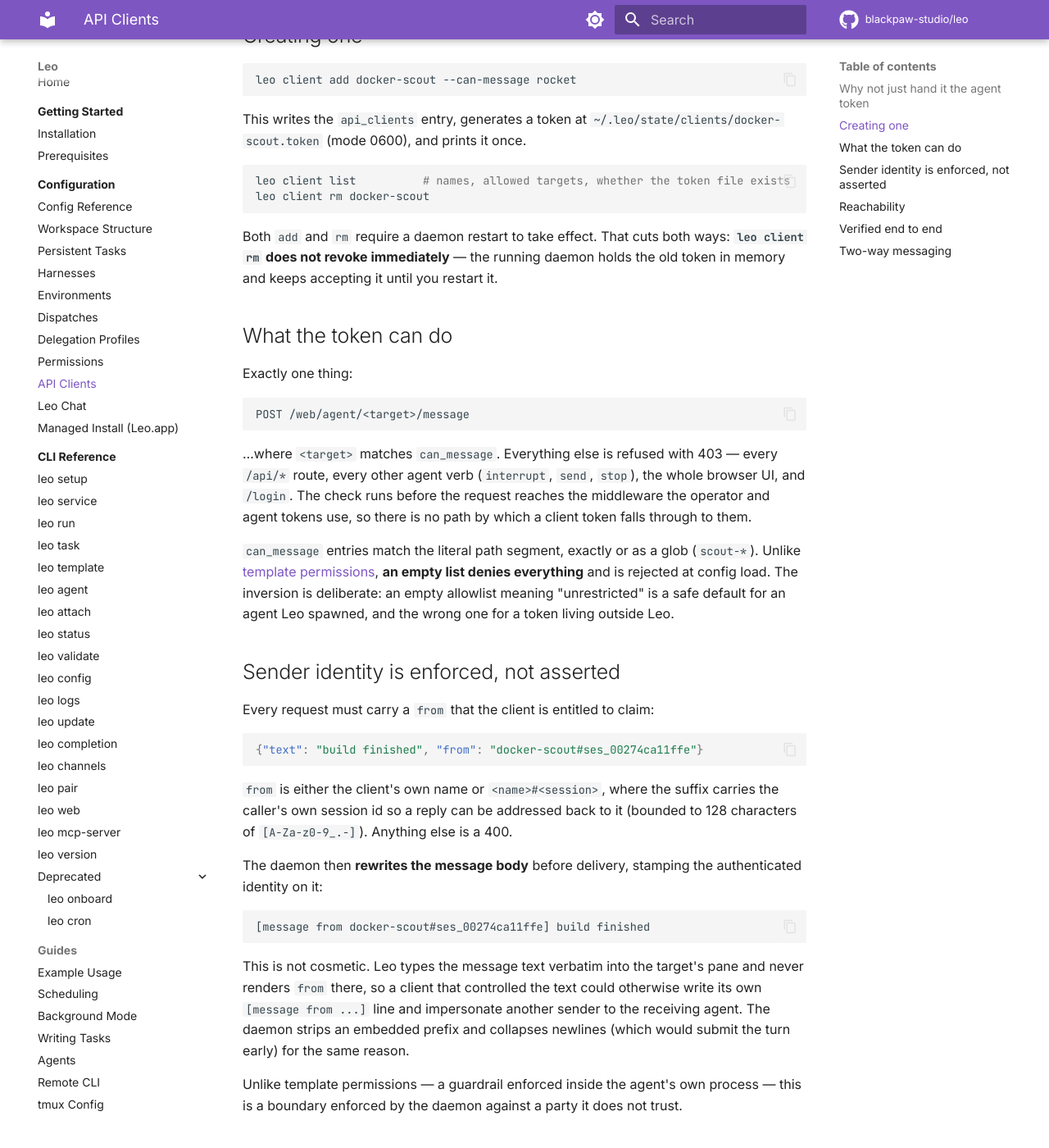
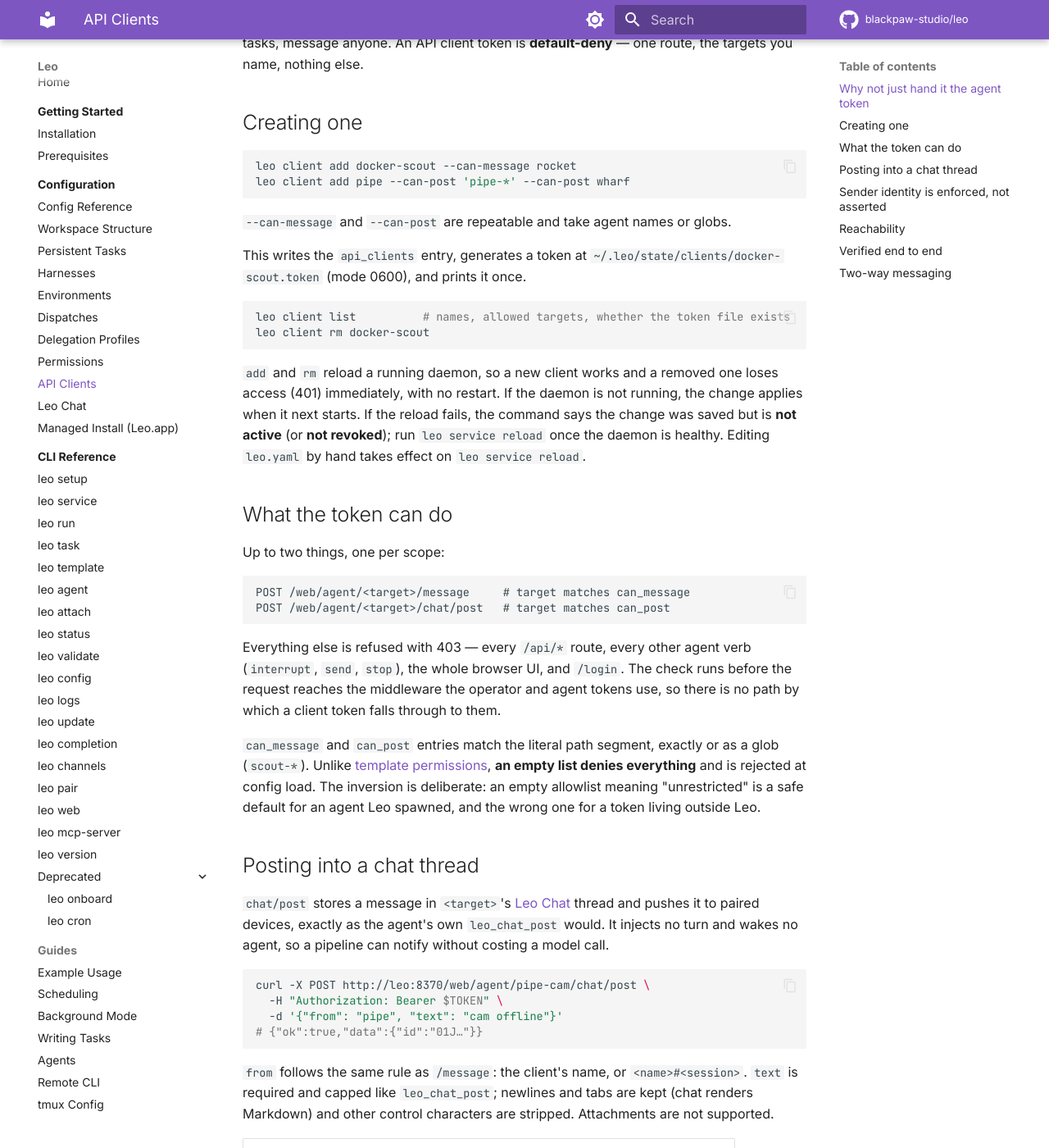
Before and after one commit to blackpaw-studio/leo, an MkDocs documentation site: the page built from docs/configuration/api-clients.md, in a window 1280 px wide and 1400 px high, scrolled down 743 px. Shown: the whole window at 82% size. Built offline with MkDocs 1.6.1 and Material for MkDocs 9.7.7, drawn with Linux system fonts in a browser that asks for light colours; comment, search, counter and statistics services are not loaded; some of the changed text lies outside the part shown.

Commit message:
docs: client chat post and can_post
Claude-Session: https://claude.ai/code/session_013aQYgCioWRbK3TmPWnWv9R

````diff
--- a/docs/configuration/api-clients.md
+++ b/docs/configuration/api-clients.md
@@ -1,14 +1,20 @@
 # API Clients
 
 An **API client** is an agent Leo does not supervise — typically running in a
-container, on another machine, or inside CI — that needs to message one Leo
-agent. It authenticates with a bearer token of its own, scoped to exactly that.
+container, on another machine, or inside CI — that needs to message a Leo agent
+or post into its chat thread. It authenticates with a bearer token of its own,
+scoped to exactly that.
 
 ```yaml
 api_clients:
   docker-scout:
-    can_message: [rocket]
+    can_message: [rocket]      # start a turn in rocket
+  pipe:
+    can_post: ["pipe-*"]       # drop text into a chat thread, no turn
 ```
+
+The two scopes are independent: `can_post` never grants `message`, and
+`can_message` never grants `chat/post`. A client needs at least one.
 
 This is not the same thing as the `client:` section, which configures *this*
 machine's CLI as an SSH client of a remote leo daemon. Different direction,
@@ -30,7 +36,10 @@ spawn, stop, run tasks, message anyone. An API client token is **default-deny**
 
 ```bash
 leo client add docker-scout --can-message rocket
+leo client add pipe --can-post 'pipe-*' --can-post wharf
 ```
+
+`--can-message` and `--can-post` are repeatable and take agent names or globs.
 
 This writes the `api_clients` entry, generates a token at
 `~/.leo/state/clients/docker-scout.token` (mode 0600), and prints it once.
@@ -40,29 +49,66 @@ leo client list          # names, allowed targets, whether the token file exists
 leo client rm docker-scout
 ```
 
-Both `add` and `rm` require a daemon restart to take effect. That cuts both
-ways: **`leo client rm` does not revoke immediately** — the running daemon
-holds the old token in memory and keeps accepting it until you restart it.
+`add` and `rm` reload a running daemon, so a new client works and a removed one
+loses access (401) immediately, with no restart. If the daemon is not running,
+the change applies when it next starts. If the reload fails, the command says
+the change was saved but is **not active** (or **not revoked**); run
+`leo service reload` once the daemon is healthy. Editing `leo.yaml` by hand
+takes effect on `leo service reload`.
 
 ## What the token can do
 
-Exactly one thing:
+Up to two things, one per scope:
 
 ```
-POST /web/agent/<target>/message
+POST /web/agent/<target>/message     # target matches can_message
+POST /web/agent/<target>/chat/post   # target matches can_post
 ```
 
-…where `<target>` matches `can_message`. Everything else is refused with 403 —
+Everything else is refused with 403 —
 every `/api/*` route, every other agent verb (`interrupt`, `send`, `stop`), the
 whole browser UI, and `/login`. The check runs before the request reaches the
 middleware the operator and agent tokens use, so there is no path by which a
 client token falls through to them.
 
-`can_message` entries match the literal path segment, exactly or as a glob
+`can_message` and `can_post` entries match the literal path segment, exactly or as a glob
 (`scout-*`). Unlike [template permissions](permissions.md), **an empty list
 denies everything** and is rejected at config load. The inversion is
 deliberate: an empty allowlist meaning "unrestricted" is a safe default for an
 agent Leo spawned, and the wrong one for a token living outside Leo.
+
+## Posting into a chat thread
+
+`chat/post` stores a message in `<target>`'s [Leo Chat](chat.md) thread and
+pushes it to paired devices, exactly as the agent's own `leo_chat_post` would.
+It injects no turn and wakes no agent, so a pipeline can notify without costing
+a model call.
+
+```bash
+curl -X POST http://leo:8370/web/agent/pipe-cam/chat/post \
+  -H "Authorization: Bearer $TOKEN" \
+  -d '{"from": "pipe", "text": "cam offline"}'
+# {"ok":true,"data":{"id":"01J…"}}
+```
+
+`from` follows the same rule as `/message`: the client's name, or
+`<name>#<session>`. `text` is required and capped like `leo_chat_post`;
+newlines and tabs are kept (chat renders Markdown) and other control
+characters are stripped. Attachments are not supported.
+
+| Status | Meaning |
+|---|---|
+| 200 | stored; `data.id` is the message id |
+| 400 | bad `from`, empty or oversized text, invalid JSON |
+| 401 | missing or unknown token |
+| 403 | target outside `can_post`, wrong scope, any other path, method or `/api` route |
+| 404 | target is in scope but is not a known agent |
+| 503 | Leo Chat is not available on this daemon |
+
+Scope is checked before the agent is looked up, so a client cannot probe which
+agents exist outside its `can_post`. The stored message carries
+`"sender": "client:<name>"` (never the `#session` suffix), and the push body is
+prefixed `<name>: `.
 
 ## Sender identity is enforced, not asserted
 
````
Also changed, not shown: CHANGELOG.md (+20 -0 lines), docs/configuration/chat.md (+4 -1 lines), docs/configuration/config-reference.md (+17 -0 lines).
